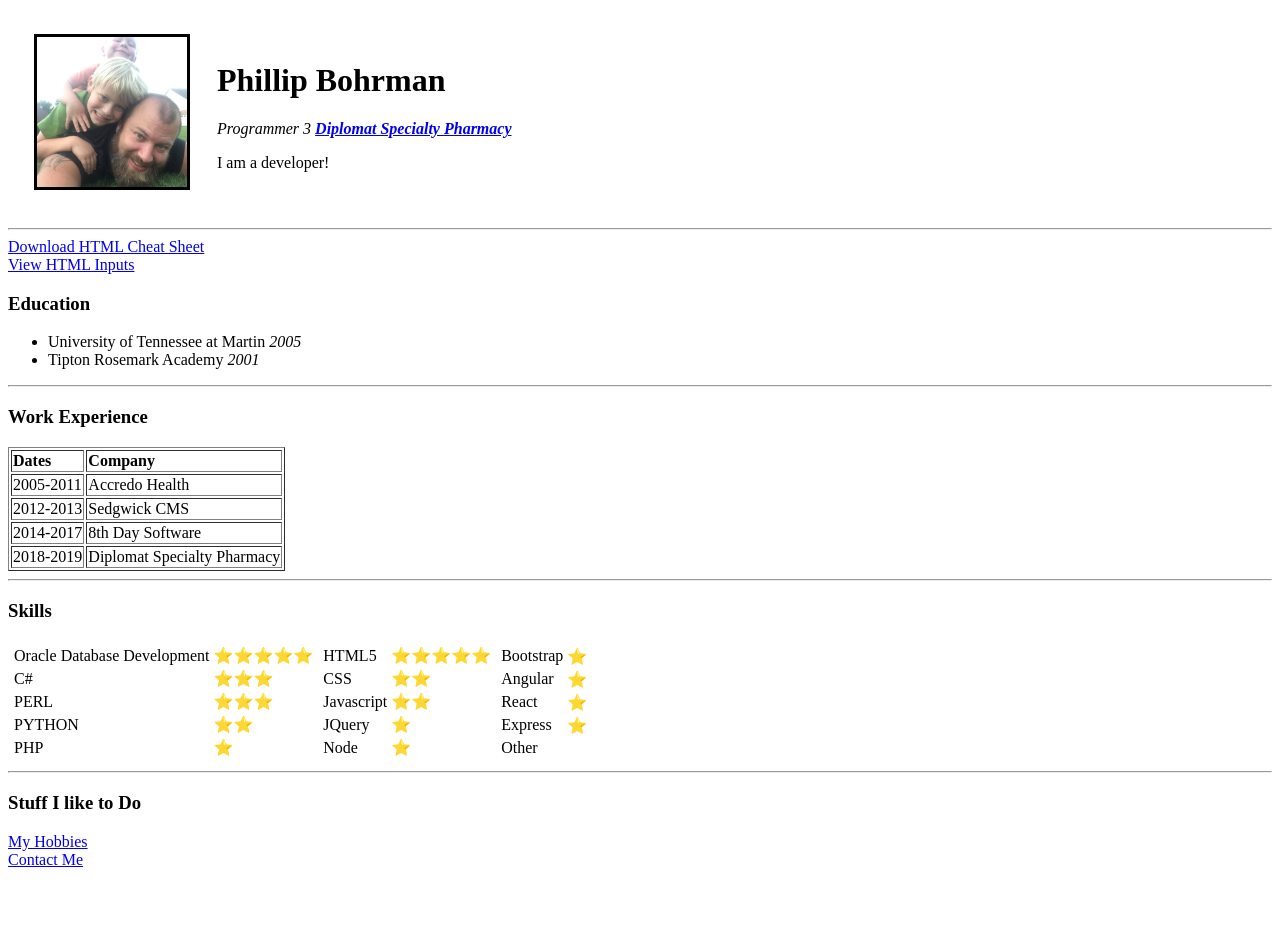
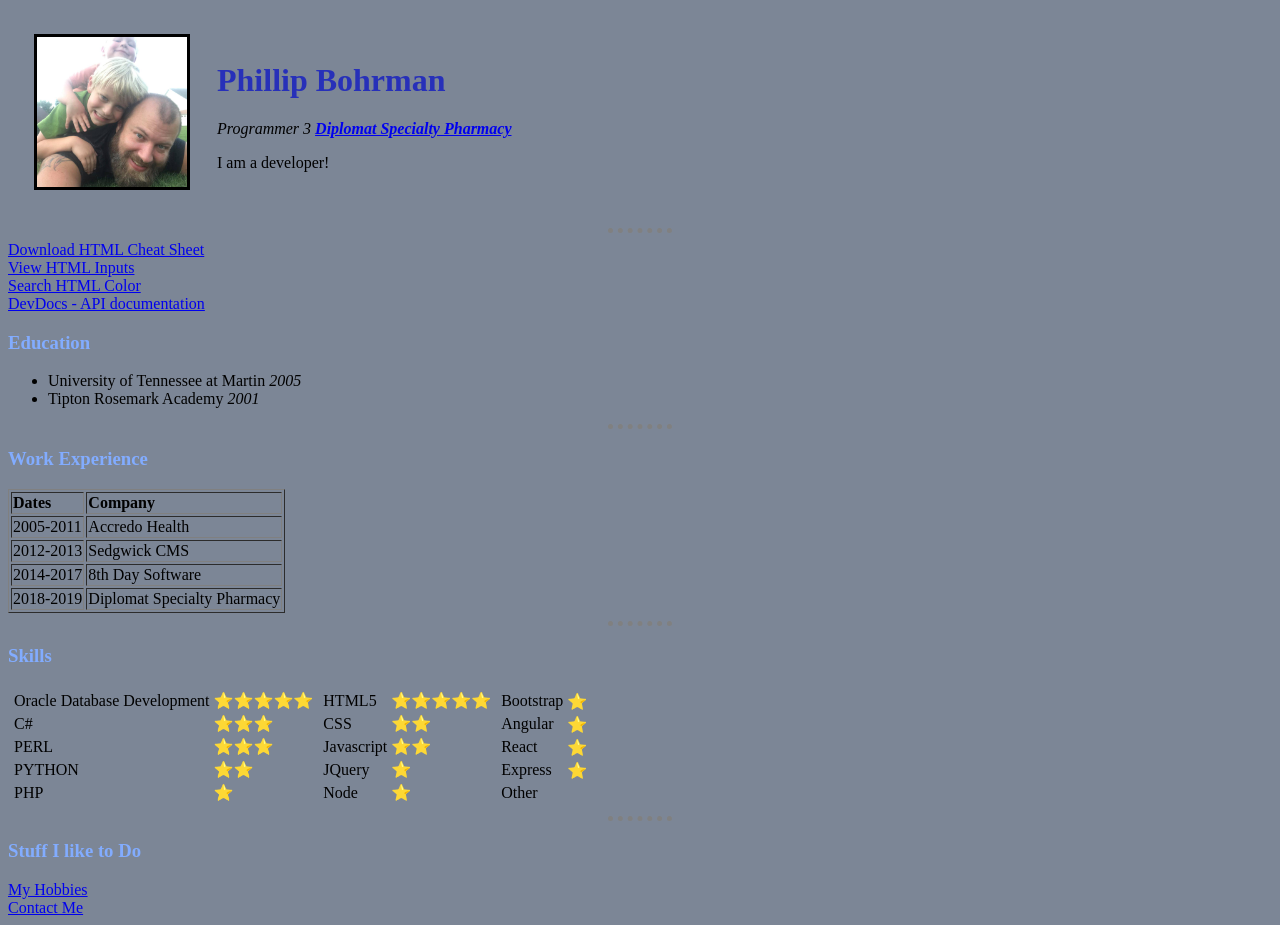
Before and after one commit to phillybman/webdev, a plain HTML site: page index.html in a window 1280 px wide. Before the commit the page ends 877 px from the top, so only its background shows below. Drawn offline with Linux system fonts and the light colour scheme.

Commit message:
Applying CSS changes

```diff
--- /dev/null
+++ b/css/styles.css
@@ -0,0 +1,19 @@
+  body {
+    background-color: #7c8696;
+  }
+
+  h1 {
+    color: #2730b9;
+  }
+
+  h3 {
+    color: #82acff;
+  }
+
+  hr {
+    border-style: none;
+    border-top-style: dotted;
+    border-color: grey;
+    border-width: 5px;
+    width: 5%
+  }
--- a/index.html
+++ b/index.html
@@ -5,6 +5,8 @@
   <meta charset="utf-8">
   <meta description="This is my personal site.">
   <title>Phillip's Personal Site</title>
+  <link rel="stylesheet" href="css/styles.css">
+
 </head>
 
 <body>
@@ -24,6 +26,10 @@
   <a download href="https://web.stanford.edu/group/csp/cs21/htmlcheatsheet.pdf">Download HTML Cheat Sheet</a>
   <br>
   <a href="View-HTML-Inputs.html">View HTML Inputs</a>
+  <br>
+  <a href="https://colorhunt.co/palettes/popular">Search HTML Color</a>
+  <br>
+  <a href="https://devdocs.io">DevDocs - API documentation</a>
   <h3>Education</h3>
   <ul>
     <li>University of Tennessee at Martin <em>2005</em></li>
```
Also changed, not shown: View-HTML-Inputs.html (+1 -0 lines), contact-me.html (+1 -0 lines), hobbies.html (+1 -0 lines).
